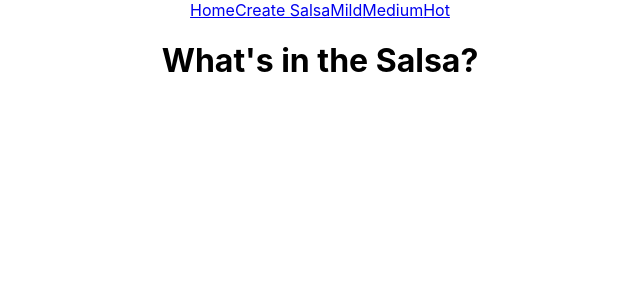
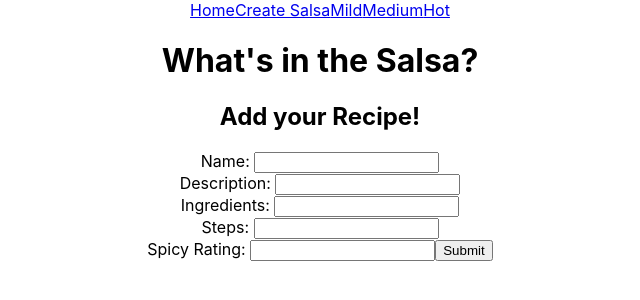
Before and after one commit to lisagarcia13/Salsa, a React (Create React App) app in the folder client/whats-in-the-salsa/: page /create in a window 1280 px wide. Shown: the top 300 px of the page, without its empty margins (320-960 px from the left). Built offline with nearby package versions, Linux system fonts and the light colour scheme; no server answers.

Commit message:
form component built

```diff
--- a/client/whats-in-the-salsa/src/App.js
+++ b/client/whats-in-the-salsa/src/App.js
@@ -2,7 +2,8 @@ import './App.css';
 import { useState, useEffect } from 'react'
 import { getSalsa } from './services'
 import { Routes, Route } from 'react-router-dom'
-import NavBar from './components/NavBar';
+import NavBar from './components/NavBar'
+import Form from './components/Form'
 
 function App() {
 
@@ -21,7 +22,7 @@ function App() {
       <h1>What's in the Salsa? </h1>
       <Routes>
         <Route path = '/'/>
-        <Route path= '/create'/>
+        <Route path='/create' element={<Form />}/>
         <Route path ='/mild'/>
         <Route path='/medium' />
         <Route path ='/hot'/>
--- a/client/whats-in-the-salsa/src/components/Form.jsx
+++ b/client/whats-in-the-salsa/src/components/Form.jsx
@@ -9,12 +9,25 @@ export default function Form() {
 
 
   return (
+    <div>
+    <h2>Add your Recipe!</h2>
     <form>
+      <label>Name: </label>
       <input value={name} type='text' onChange={(e) => setName(e.target.value)}></input>
+      <br />
+      <label> Description: </label>
       <input value={description} type='text' onChange={(e) => setDescription(e.target.value)}></input>
+      <br />
+      <label> Ingredients: </label>
       <input value={ingredients} type='text' onChange={(e) => setIngredients(e.target.value)}></input>
+      <br />
+      <label> Steps: </label>
       <input value={steps} type='text' onChange={(e) => setSteps(e.target.value)}></input>
-      <input value={rating} type='number' onChange={(e)=> setRating(e.target.valueAsNumber)}></input>
-    </form>
+      <br />
+      <label> Spicy Rating: </label>
+      <input value={rating} type='number' onChange={(e) => setRating(e.target.valueAsNumber)}></input>
+      <button>Submit</button>
+      </form>
+      </div>
   )
 }
```
